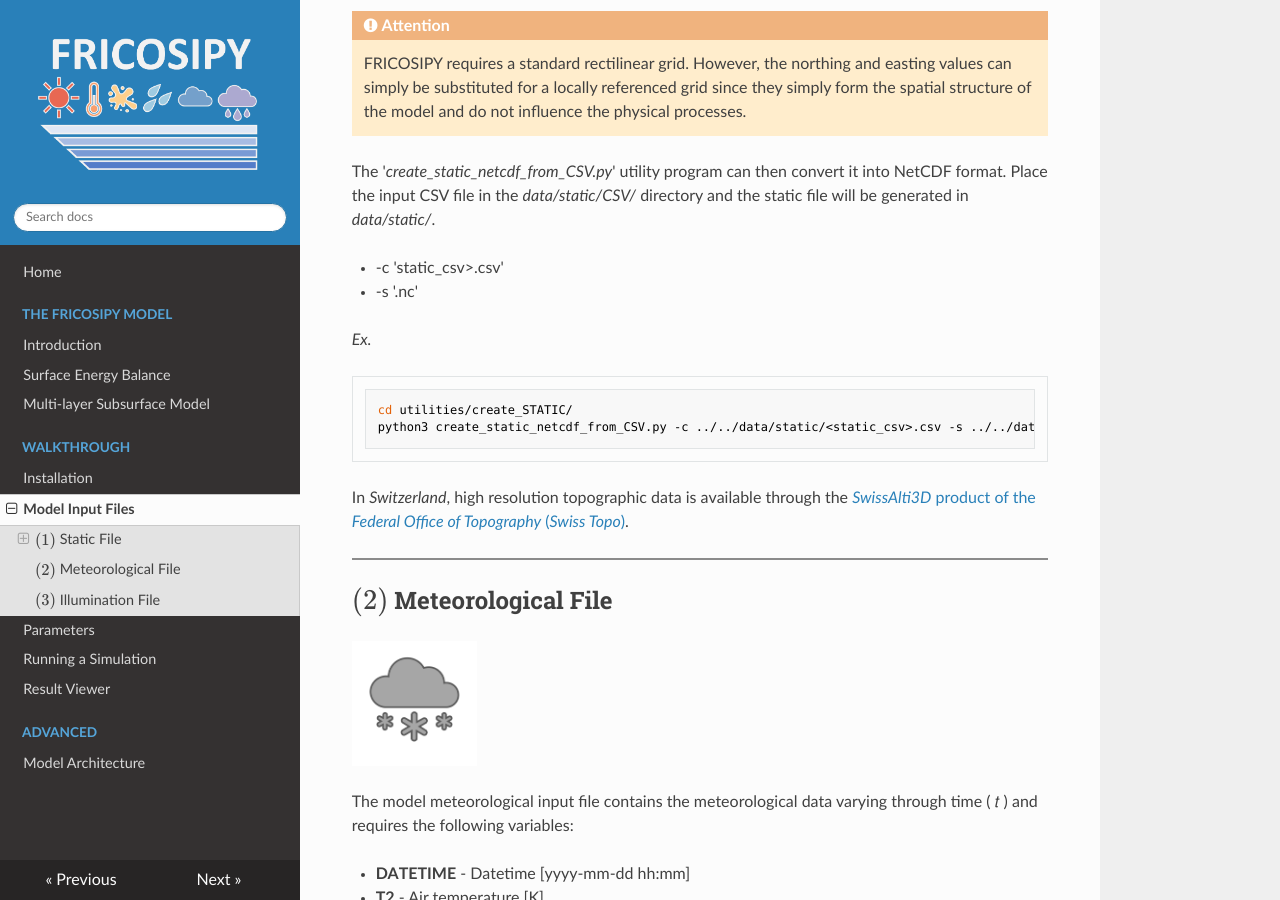
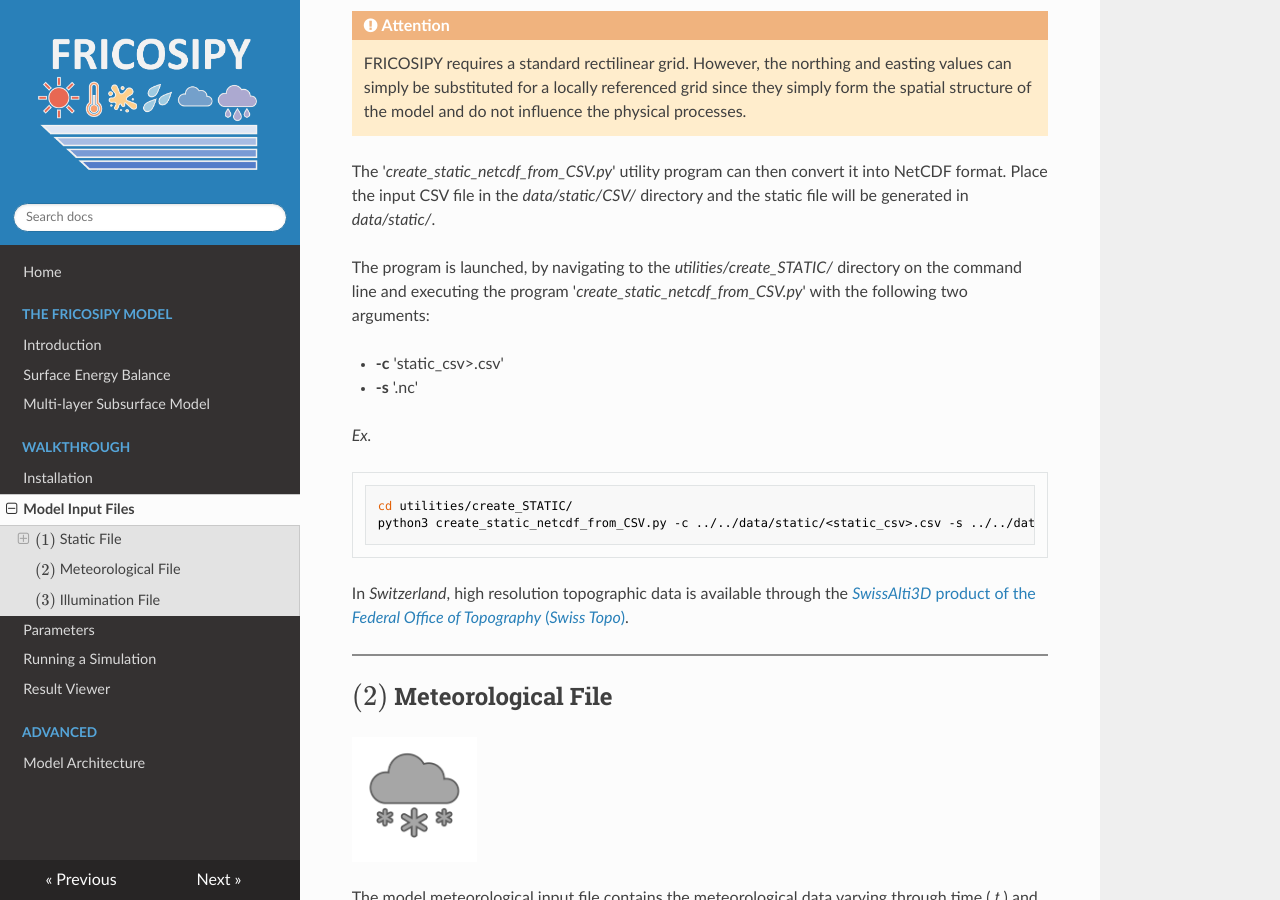
Before and after one commit to MarcusGastaldello/FRICOSIPY, an MkDocs documentation site: the page built from docs/model_input_files.md, in a window 1280 px wide and 900 px high, scrolled down 1390 px. Built offline with MkDocs 1.6.1, drawn with Linux system fonts in a browser that asks for light colours; nearby versions of some CDN libraries.

Commit message:
Update model_input_files.md

```diff
--- a/docs/model_input_files.md
+++ b/docs/model_input_files.md
@@ -56,10 +56,10 @@ An exemplar static CSV would have the following format:
 
 The '*create_static_netcdf_from_CSV.py*' utility program can then convert it into NetCDF format. Place the input CSV file in the *data/static/CSV/* directory and the static file will be generated in *data/static/*.
 
+The program is launched, by navigating to the *utilities/create_STATIC/* directory on the command line and executing the program '*create_static_netcdf_from_CSV.py*' with the following two arguments:
 
-
-* -c   'static_csv>.csv'
-* -s   '<static_netcdf>.nc'
+* **-c**   'static_csv>.csv'
+* **-s**   '<static_netcdf>.nc'
 
 *Ex.*
 
```
